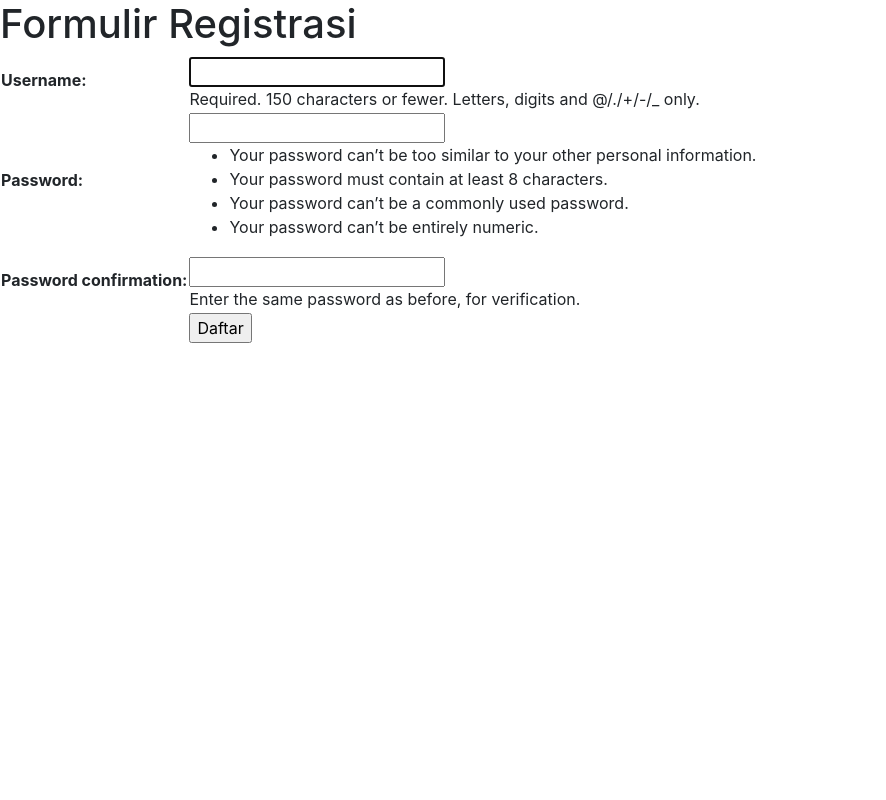
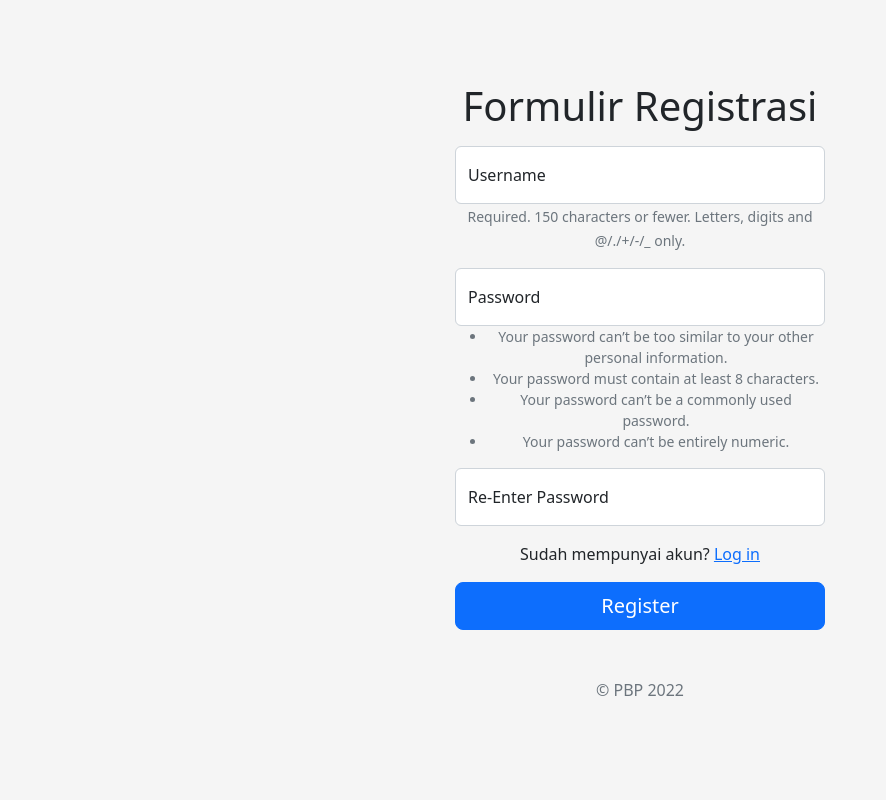
Before and after one commit to sulthanftr/tugas-2-pbp, a Django app: page /todolist/register/ in a window 1280 px wide. Shown: the whole page, without its empty margins (0-886 px from the left). Run offline with Django 4.2, Linux system fonts and the light colour scheme.

Commit message:
Add Bootstrap, add css to todolist, style login.html, style register.html

```diff
--- a/templates/base.html
+++ b/templates/base.html
@@ -5,13 +5,14 @@
 <head>
   <meta charset="UTF-8">
   <meta name="viewport" content="width=device-width, initial-scale=1.0">
-  <link rel="stylesheet" href="https://cdn.jsdelivr.net/npm/bootstrap@4.0.0/dist/css/bootstrap.min.css" integrity="sha384-Gn5384xqQ1aoWXA+058RXPxPg6fy4IWvTNh0E263XmFcJlSAwiGgFAW/dAiS6JXm" crossorigin="anonymous">
+  <link href="https://cdn.jsdelivr.net/npm/bootstrap@5.2.2/dist/css/bootstrap.min.css" rel="stylesheet" integrity="sha384-Zenh87qX5JnK2Jl0vWa8Ck2rdkQ2Bzep5IDxbcnCeuOxjzrPF/et3URy9Bv1WTRi" crossorigin="anonymous">
   <link rel="stylesheet" href="{% static 'css/style.css' %}">
   {% block meta %}
   {% endblock meta %}
 </head>
 
 <body>
+  <script src="https://cdn.jsdelivr.net/npm/bootstrap@5.2.2/dist/js/bootstrap.bundle.min.js" integrity="sha384-OERcA2EqjJCMA+/3y+gxIOqMEjwtxJY7qPCqsdltbNJuaOe923+mo//f6V8Qbsw3" crossorigin="anonymous"></script>
   {% block content %}
   {% endblock content %}
 </body>
--- /dev/null
+++ b/todolist/static/style.css
@@ -0,0 +1,40 @@
+html,
+body {
+  height: 100%;
+}
+
+body {
+  display: flex;
+  align-items: center;
+  padding-top: 40px;
+  padding-bottom: 40px;
+  background-color: #f5f5f5;
+}
+
+.form-signin {
+  max-width: 330px;
+  padding: 15px;
+}
+
+.form-signin .form-register .form-floating:focus-within {
+  z-index: 2;
+}
+
+.form-signin input[type="email"] {
+  margin-bottom: -1px;
+  border-bottom-right-radius: 0;
+  border-bottom-left-radius: 0;
+}
+
+.form-signin input[type="password"] {
+  margin-bottom: 10px;
+  border-top-left-radius: 0;
+  border-top-right-radius: 0;
+}
+
+.form-register {
+    max-width: 400px;
+    padding: 15px;
+    border-bottom-right-radius: 0;
+    border-bottom-left-radius: 0;
+  }
--- a/todolist/templates/register.html
+++ b/todolist/templates/register.html
@@ -1,4 +1,5 @@
 {% extends 'base.html' %}
+{% load static %}
 
 {% block meta %}
 <title>Registrasi Akun</title>
@@ -6,29 +7,55 @@
 
 {% block content %}
 
-<div class = "login">
+<!-- Custom styles for this template -->
+<link href="{% static 'style.css' %}" rel="stylesheet">
 
-    <h1>Formulir Registrasi</h1>
+<body class="text-center">
 
-        <form method="POST" >
-            {% csrf_token %}
-            <table>
-                {{ form.as_table }}
-                <tr>
-                    <td></td>
-                    <td><input type="submit" name="submit" value="Daftar"/></td>
-                </tr>
-            </table>
-        </form>
+    <form class="form-register w-100 m-auto" method="POST">
 
-    {% if messages %}
-        <ul>
-            {% for message in messages %}
-                <li>{{ message }}</li>
+        {% csrf_token %}
+        <h1>Formulir Registrasi</h1>
+
+        {% if form.errors %}
+            {% for field in form %}
+                {% for error in field.errors %}
+                <div class="alert alert-danger">
+                        <strong>{{ error|escape }}</strong>
+                </div>
                 {% endfor %}
-        </ul>
-    {% endif %}
+            {% endfor %}
+        {% endif %}
 
-</div>
+        <div class="form-floating my-3">
+            <input type="text" name="username" placeholder="Username" class="form-control">
+            <label for="floatingInput">Username</label>
+            <small class='text-muted'>{{ form.username.help_text }}</small>
+        </div>
+
+        <div class="form-floating">
+            <input type="password" name="password1" placeholder="Password" class="form-control">
+            <label for="floatingInput">Password</label>
+            <small class='text-muted'>{{ form.password1.help_text }}</small>
+        </div>
+
+        <div class="form-floating mb-3">
+            <input type="password" name="password2" placeholder="Password" class="form-control">
+            <label for="floatingInput">Re-Enter Password</label>
+        </div>
+
+        <div class="mb-3">
+            <label>
+                Sudah mempunyai akun? <a href="{% url 'todolist:login' %}">Log in</a>
+            </label>
+        </div>
+
+        <input class="w-100 btn btn-lg btn-primary" type="submit" value="Register"></td>
+
+        <p class="mt-5 mb-3 text-muted">&copy; PBP 2022</p>
+
+    </form>
+
+</body>
 
 {% endblock content %}
```
Also changed, not shown: todolist/templates/login.html (+44 -2 lines).
